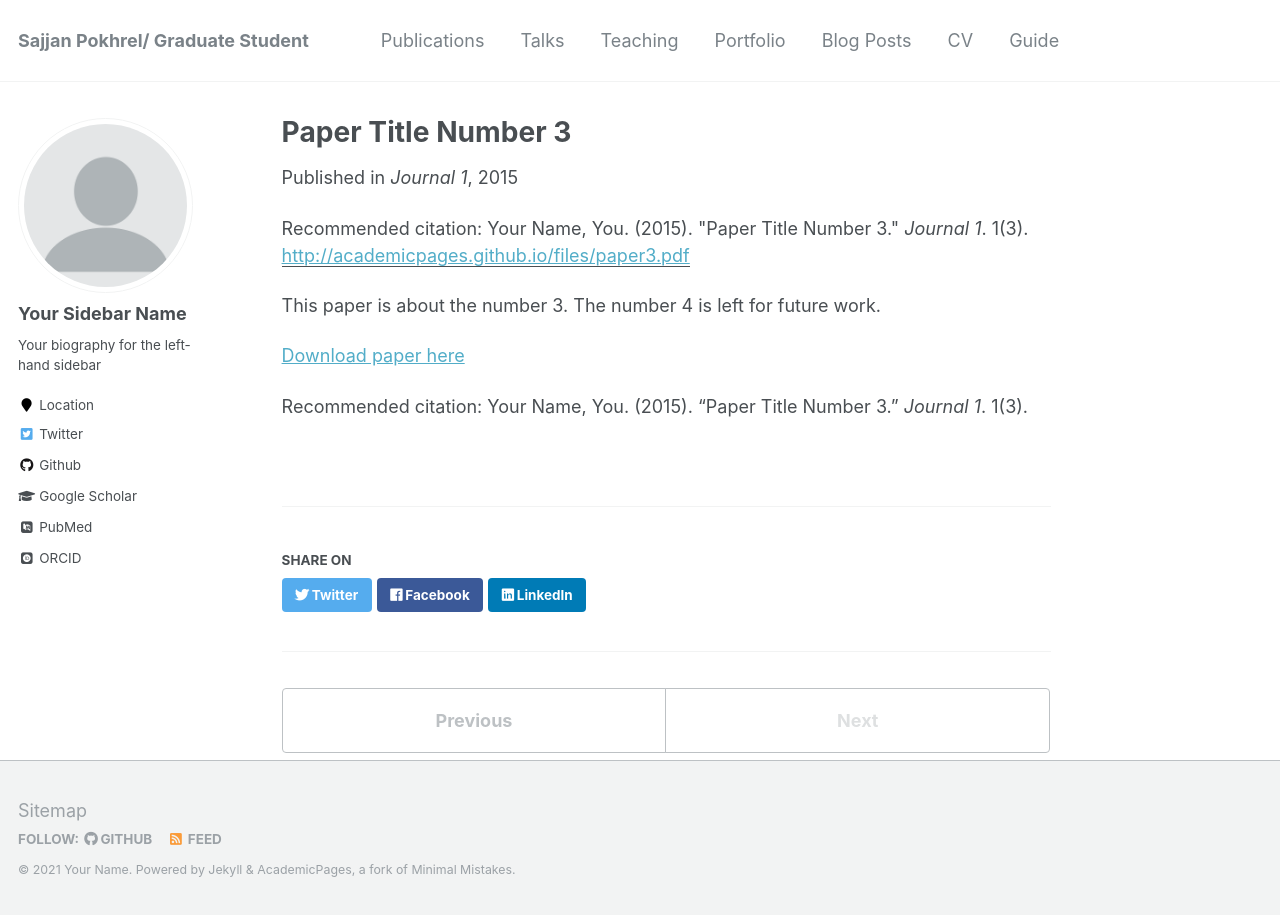
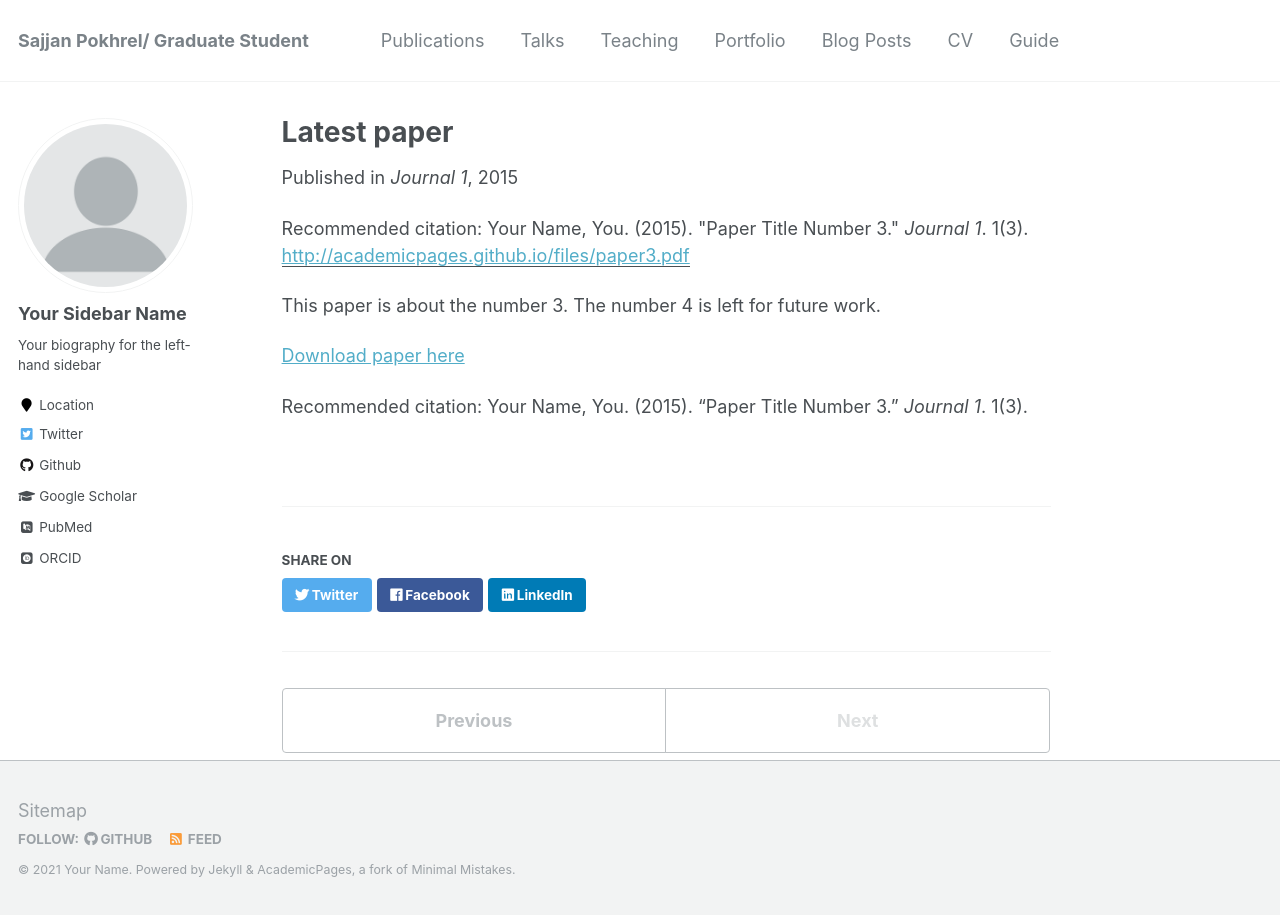
Before and after one commit to sajjanpokhrel/sajjanpokhrel.github.io, a Jekyll site: the page built from _publications/2015-10-01-paper-title-number-3.md, in a window 1280 px wide. Built offline with Jekyll 4.4.1, drawn with Linux system fonts in a browser that asks for light colours; some web fonts are replaced.

Commit message:
paper update
Signed-off-by: sajjanpokhrel <sajjan.pokhrel@hotmail.com>

```diff
--- a/_publications/2015-10-01-paper-title-number-3.md
+++ b/_publications/2015-10-01-paper-title-number-3.md
@@ -1,5 +1,5 @@
 ---
-title: "Paper Title Number 3"
+title: "Latest paper"
 collection: publications
 permalink: /publication/2015-10-01-paper-title-number-3
 excerpt: 'This paper is about the number 3. The number 4 is left for future work.'
```
